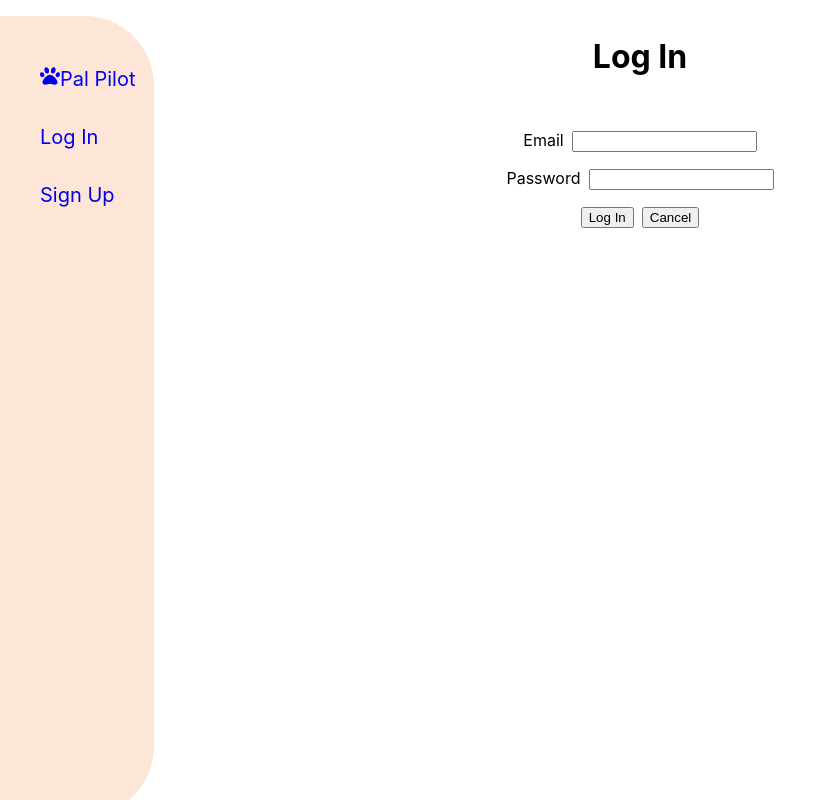
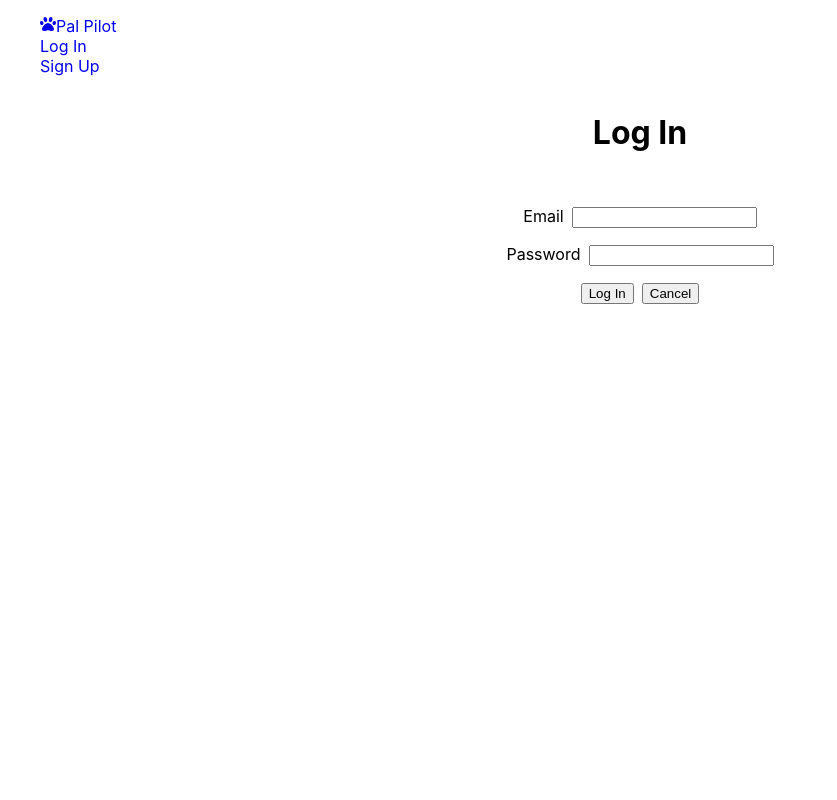
Before and after one commit to sarahpicard/pal-pilot-react, a React (Create React App) app: page /login in a window 1280 px wide. Shown: the whole page, without its empty margins (0-837 px from the left). Built offline with nearby package versions, Linux system fonts and the light colour scheme; no server answers.

Commit message:
adjust navigation bar

```diff
--- a/src/components/NavBar/NavBar.module.css
+++ b/src/components/NavBar/NavBar.module.css
@@ -1,25 +1,26 @@
 .li {
   list-style: none;
-  margin-left: auto;
+  /* margin-left: auto;
   margin-top: 30%;
-  font-size: 20px;
+  font-size: 20px; */
 }
 .a {
   text-decoration: none;
 }
-.nav {
+/* .nav {
   display: flex;
   flex-direction: column;
   overflow: visible;
-  position: fixed;
-  background-color: #fde5d7;
-  height: 100vh;
+  position: sticky; */
+  /* background-color: #fde5d7; */
+  /* height: 100vh;
   width: 12%;
   border-top-right-radius: 70px;
   border-bottom-right-radius: 70px;
-}
-.name {
+  z-index: 1;
+} */
+/* .name {
   font-size: 30px;
   margin-left: auto;
   margin-top: 25%;
-}
+} */
--- a/src/pages/MyPets/MyPets.jsx
+++ b/src/pages/MyPets/MyPets.jsx
@@ -2,16 +2,18 @@ import { useState } from 'react'
 
 import PetCard from '../../components/PetCard/PetCard'
 
+import styles from './MyPets.module.css'
+
 const MyPets = (props) => {
   return (
-    <>
+    <div className={styles.container}>
       <h1>These are all of my pets</h1>
       <section>
         {props.pets.map((pet) => (
           <PetCard pet={pet} key={pet.id} />
         ))}
       </section>
-    </>
+    </div>
   )
 }
 
--- /dev/null
+++ b/src/pages/MyPets/MyPets.module.css
@@ -0,0 +1,5 @@
+.container {
+  display: flex;
+  font-size: 40px;
+  position: relative;
+}
```
